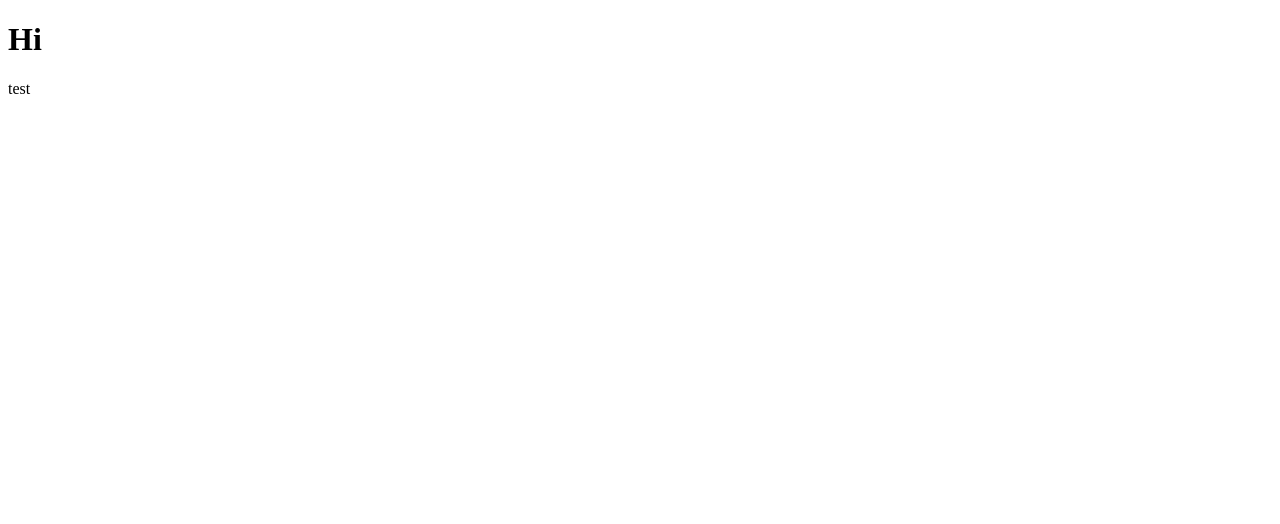
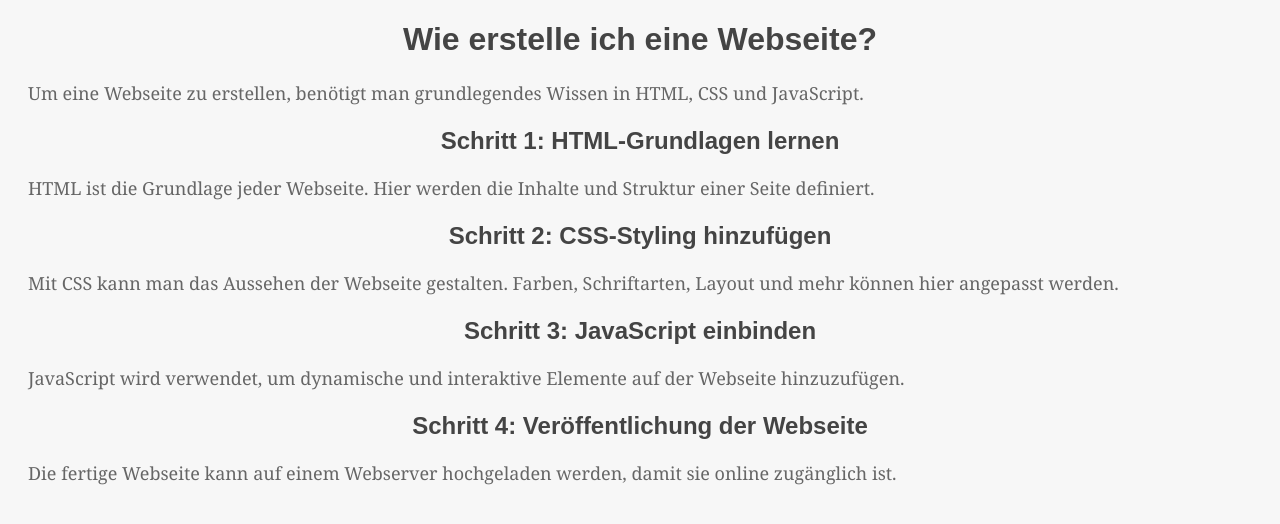
Before and after one commit to backenddevgg/schule-informatik, a plain HTML site: page index.html in a window 1280 px wide. Drawn offline with Linux system fonts and the light colour scheme.

Commit message:
added some sample code

```diff
--- a/index.html
+++ b/index.html
@@ -1,13 +1,54 @@
 <!DOCTYPE html>
-<html lang="en">
-<head>
-    <meta charset="UTF-8">
-    <meta http-equiv="X-UA-Compatible" content="IE=edge">
-    <meta name="viewport" content="width=device-width, initial-scale=1.0">
-    <title>Document</title>
-</head>
-<body>
-    <h1>Hi</h1>
-    <p>test</p>
-</body>
+<html>
+  <head>
+    <title>Wie erstelle ich eine Webseite?</title>
+    <style>
+        /* Hintergrundfarbe des Body */
+body {
+  background-color: #f7f7f7;
+}
+
+/* Überschriften */
+h1, h2 {
+  font-family: Arial, sans-serif;
+  text-align: center;
+  color: #444444;
+}
+
+/* Absatztext */
+p {
+  font-family: Georgia, serif;
+  line-height: 1.5;
+  margin: 20px;
+  font-size: 18px;
+  color: #666666;
+}
+
+/* Links */
+a {
+  color: #1e90ff;
+  text-decoration: none;
+  border-bottom: 1px solid #1e90ff;
+}
+
+/* Hover-Effekte für Links */
+a:hover {
+  color: #777777;
+  border-bottom: 1px solid #777777;
+}
+
+    </style>
+  </head>
+  <body>
+    <h1>Wie erstelle ich eine Webseite?</h1>
+    <p>Um eine Webseite zu erstellen, benötigt man grundlegendes Wissen in HTML, CSS und JavaScript.</p>
+    <h2>Schritt 1: HTML-Grundlagen lernen</h2>
+    <p>HTML ist die Grundlage jeder Webseite. Hier werden die Inhalte und Struktur einer Seite definiert.</p>
+    <h2>Schritt 2: CSS-Styling hinzufügen</h2>
+    <p>Mit CSS kann man das Aussehen der Webseite gestalten. Farben, Schriftarten, Layout und mehr können hier angepasst werden.</p>
+    <h2>Schritt 3: JavaScript einbinden</h2>
+    <p>JavaScript wird verwendet, um dynamische und interaktive Elemente auf der Webseite hinzuzufügen.</p>
+    <h2>Schritt 4: Veröffentlichung der Webseite</h2>
+    <p>Die fertige Webseite kann auf einem Webserver hochgeladen werden, damit sie online zugänglich ist.</p>
+  </body>
 </html>
```
